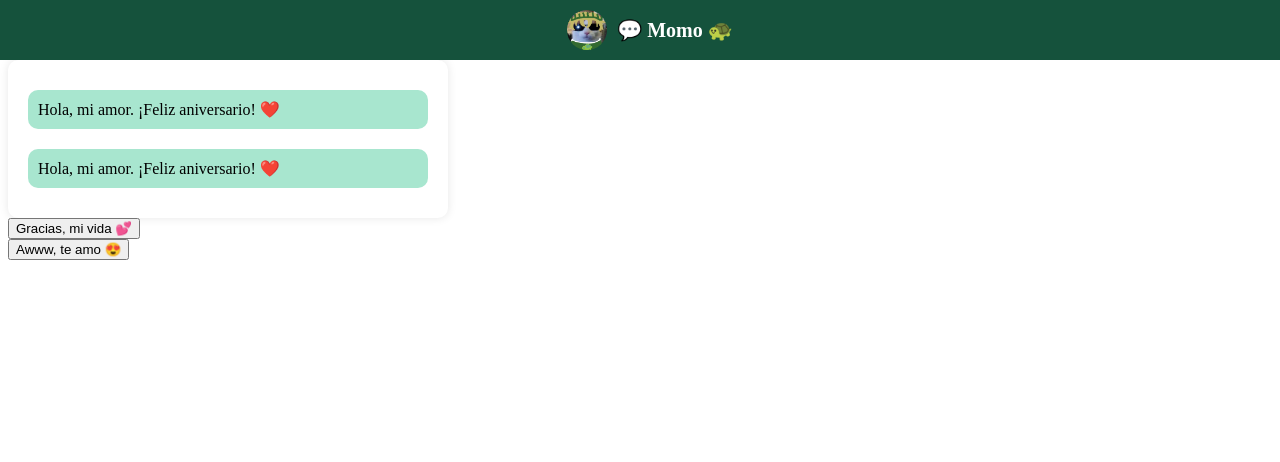
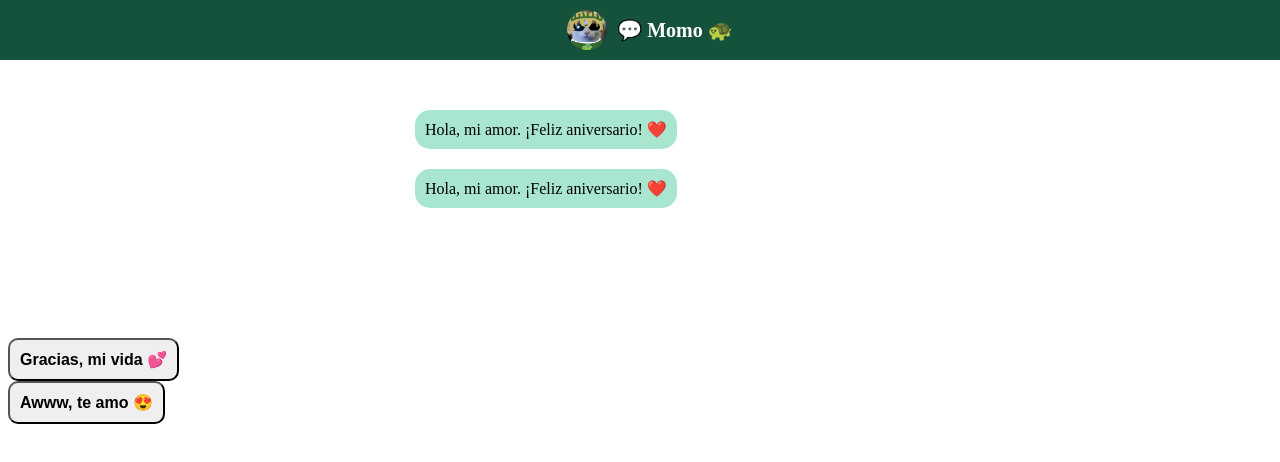
Before and after one commit to Reanimator45/XatMM, an Angular app: page / in a window 1280 px wide. Shown: the top 462 px of the page. Built offline with nearby package versions, Linux system fonts and the light colour scheme.

Commit message:
mensajes normales ya centrados

```diff
--- a/src/app/app.component.css
+++ b/src/app/app.component.css
@@ -1,12 +1,13 @@
 body {
     font-family: Arial, sans-serif;
-    background-image: url('../assets/fondo-chat.jpg');
+    background-image: url('../assets/fondo-chat.jpg'); /* Asegura que la imagen esté en 'assets' */
     background-size: cover;
     background-position: center;
+    background-attachment: fixed;
+    height: 100vh;
     display: flex;
     flex-direction: column;
-    align-items: center;
-    height: 100vh;
+    justify-content: space-between;
     margin: 0;
 }
 
@@ -36,15 +37,14 @@ header {
 }
 
 .chat-container {
-    width: 80%;
-    max-width: 400px;
-    background: #ffffff;
+    width: 90%;
+    max-width: 450px;
+    margin: 80px auto 100px; /* Asegura que los mensajes no choquen con el header o los botones */
     padding: 20px;
-    border-radius: 10px;
-    box-shadow: 0px 0px 10px rgba(0, 0, 0, 0.1);
-    margin-top: 60px;
-    flex-grow: 1;
+    background: rgba(255, 255, 255, 0.8);
+    border-radius: 15px;
     overflow-y: auto;
+    max-height: 70vh;
     display: flex;
     flex-direction: column;
 }
@@ -52,24 +52,35 @@ header {
 .message {
     margin: 10px 0;
     padding: 10px;
-    border-radius: 10px;
+    border-radius: 15px;
+    word-wrap: break-word;
+    max-width: 80%;
+    align-self: center;
 }
 
 .bot {
     background: #A8E6CF;
-    text-align: left;
+    align-self: flex-start;
 }
 
 .user {
     background: #DCEDC1;
+    align-self: flex-end;
     text-align: right;
 }
 
-.container {
+.container.fixed-bottom {
     position: fixed;
     bottom: 10px;
-    left: 50%;
-    transform: translateX(-50%);
-    max-width: 400px;
-    width: 100%;
+    left: 0;
+    right: 0;
+    z-index: 1000;
+    padding: 15px;
 }
+
+button {
+    font-size: 16px;
+    font-weight: bold;
+    padding: 10px;
+    border-radius: 10px;
+}
```
